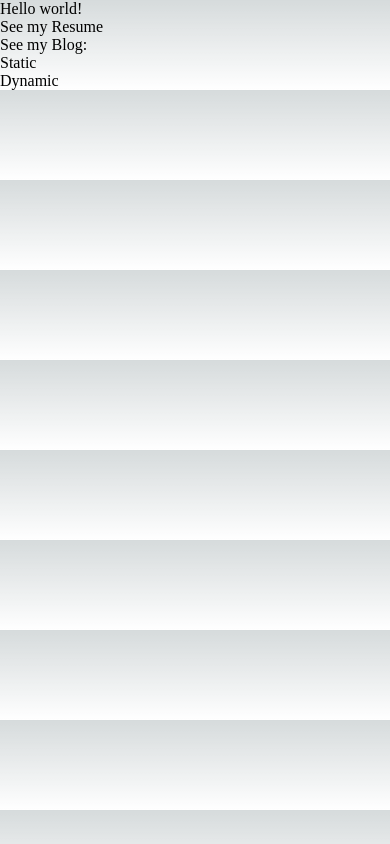
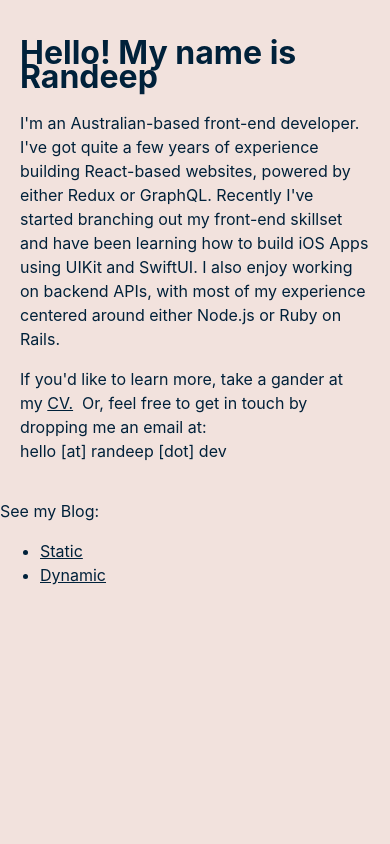
Before and after one commit to rdhaliwal/rdhaliwal-blog, a Next.js app: page / in a window 390 px wide. Built offline with nearby package versions, Linux system fonts and the light colour scheme.

Commit message:
feat: Update home page and basic styles

```diff
--- a/pages/index.tsx
+++ b/pages/index.tsx
@@ -1,24 +1,50 @@
+import { Fragment } from 'react';
 import Head from 'next/head';
 import Link from 'next/link';
-import { Inter } from '@next/font/google';
-import styles from '../styles/Home.module.css';
-
-const inter = Inter({ subsets: ['latin'] });
+// import { Inter } from '@next/font/google';
+// const inter = Inter({ subsets: ['latin'] });
 
 const Home = () => {
   return (
-    <>
+    <Fragment>
       <Head>
-        <title>Create Next App</title>
-        <meta name="description" content="Generated by create next app" />
+        <title>Randeep Dhaliwal</title>
+        <meta
+          name="description"
+          content="Personal website of Randeep Dhaliwal"
+        />
         <meta name="viewport" content="width=device-width, initial-scale=1" />
         <link rel="icon" href="/favicon.ico" />
       </Head>
       <main>
-        Hello world!
+        {/*
+          <BlobBackground />
+          <Blob className={styles.blob1} />
+          <Blob className={styles.blob2} />
+          <Blob className={styles.blob3} />
+          */}
         <div>
-          See my <Link href="/resume">Resume</Link>
+          <div>
+            <h1>Hello! My name is Randeep</h1>
+            <p>
+              I&apos;m an Australian-based front-end developer. I&apos;ve got
+              quite a few years of experience building React-based websites,
+              powered by either Redux or GraphQL. Recently I&apos;ve started
+              branching out my front-end skillset and have been learning how to
+              build iOS Apps using UIKit and SwiftUI. I also enjoy working on
+              backend APIs, with most of my experience centered around either
+              Node.js or Ruby on Rails.
+            </p>
+            <p>
+              If you&apos;d like to learn more, take a gander at my&nbsp;
+              <Link href="/resume">CV.</Link>
+              &nbsp; Or, feel free to get in touch by dropping me an email at:
+              <br />
+              hello [at] randeep [dot] dev
+            </p>
           </div>
+        </div>
+      </main>
       <div>
         See my Blog:
         <ul>
@@ -30,8 +56,7 @@ const Home = () => {
           </li>
         </ul>
       </div>
-      </main>
-    </>
+    </Fragment>
   );
 };
 
--- a/styles/globals.css
+++ b/styles/globals.css
@@ -1,107 +1,77 @@
+/* home */
 :root {
-  --max-width: 1100px;
-  --border-radius: 12px;
-  --font-mono: ui-monospace, Menlo, Monaco, 'Cascadia Mono', 'Segoe UI Mono',
-    'Roboto Mono', 'Oxygen Mono', 'Ubuntu Monospace', 'Source Code Pro',
-    'Fira Mono', 'Droid Sans Mono', 'Courier New', monospace;
-
-  --foreground-rgb: 0, 0, 0;
-  --background-start-rgb: 214, 219, 220;
-  --background-end-rgb: 255, 255, 255;
-
-  --primary-glow: conic-gradient(
-    from 180deg at 50% 50%,
-    #16abff33 0deg,
-    #0885ff33 55deg,
-    #54d6ff33 120deg,
-    #0071ff33 160deg,
-    transparent 360deg
-  );
-  --secondary-glow: radial-gradient(
-    rgba(255, 255, 255, 1),
-    rgba(255, 255, 255, 0)
-  );
-
-  --tile-start-rgb: 239, 245, 249;
-  --tile-end-rgb: 228, 232, 233;
-  --tile-border: conic-gradient(
-    #00000080,
-    #00000040,
-    #00000030,
-    #00000020,
-    #00000010,
-    #00000010,
-    #00000080
-  );
-
-  --callout-rgb: 238, 240, 241;
-  --callout-border-rgb: 172, 175, 176;
-  --card-rgb: 180, 185, 188;
-  --card-border-rgb: 131, 134, 135;
+  --pad: 10px;
+  --color-background: #f2e2dd;
+  --color-blob: #bbc8ba;
+  --color-text: #00213a;
+  --max-body-width: 1024px;
 }
 
 @media (prefers-color-scheme: dark) {
   :root {
-    --foreground-rgb: 255, 255, 255;
-    --background-start-rgb: 0, 0, 0;
-    --background-end-rgb: 0, 0, 0;
-
-    --primary-glow: radial-gradient(rgba(1, 65, 255, 0.4), rgba(1, 65, 255, 0));
-    --secondary-glow: linear-gradient(
-      to bottom right,
-      rgba(1, 65, 255, 0),
-      rgba(1, 65, 255, 0),
-      rgba(1, 65, 255, 0.3)
-    );
-
-    --tile-start-rgb: 2, 13, 46;
-    --tile-end-rgb: 2, 5, 19;
-    --tile-border: conic-gradient(
-      #ffffff80,
-      #ffffff40,
-      #ffffff30,
-      #ffffff20,
-      #ffffff10,
-      #ffffff10,
-      #ffffff80
-    );
-
-    --callout-rgb: 20, 20, 20;
-    --callout-border-rgb: 108, 108, 108;
-    --card-rgb: 100, 100, 100;
-    --card-border-rgb: 200, 200, 200;
+    --color-background: #00213a;
+    --color-blob: #426c79;
+    --color-text: #f2e2dd;
   }
 }
 
-* {
-  box-sizing: border-box;
-  padding: 0;
-  margin: 0;
+/* logo-hover */
+:root {
+  --color-primary: #D64161;
+  --color-secondary: #FFC86D;
+  --color-svg: #961010;
+
+  --x: 1;
+  --y: 1;
 }
+
+
+
+
+html { box-sizing: border-box; }
+*,  *:before, *:after { box-sizing: inherit; }
 
 html,
 body {
-  max-width: 100vw;
-  overflow-x: hidden;
+  width: 100%;
+  height: 100%;
+  padding: 0;
+  margin: 0;
+  font-family: -apple-system, BlinkMacSystemFont, Segoe UI, Roboto, Oxygen,
+  Ubuntu, Cantarell, Fira Sans, Droid Sans, Helvetica Neue, sans-serif;
+  font-size: 1.125em;
+  line-height: 1.25em;
+}
+
+@media only screen and (max-width: 1024px) {
+  html,
+  body {
+    font-size: 1em;
+    line-height: 1.5em;
+  }
 }
 
 body {
-  color: rgb(var(--foreground-rgb));
-  background: linear-gradient(
-      to bottom,
-      transparent,
-      rgb(var(--background-end-rgb))
-    )
-    rgb(var(--background-start-rgb));
+  background-color: var(--color-background);
+  color: var(--color-text);
+}
+
+h1, h2, h3, h4, h5, h6 {
+  font-family: -apple-system, BlinkMacSystemFont, Segoe UI, Roboto, Oxygen,
+  Ubuntu, Cantarell, Fira Sans, Droid Sans, Helvetica Neue, sans-serif;
 }
 
 a {
   color: inherit;
-  text-decoration: none;
 }
 
-@media (prefers-color-scheme: dark) {
-  html {
-    color-scheme: dark;
-  }
+
+pre {
+  background: black;
+  padding: calc(var(--pad) * 2);
+  overflow-x: scroll;
 }
+
+main {
+  padding: calc(var(--pad) * 2);
+}
```
Lines whose indentation alone changed are shown as unchanged.
